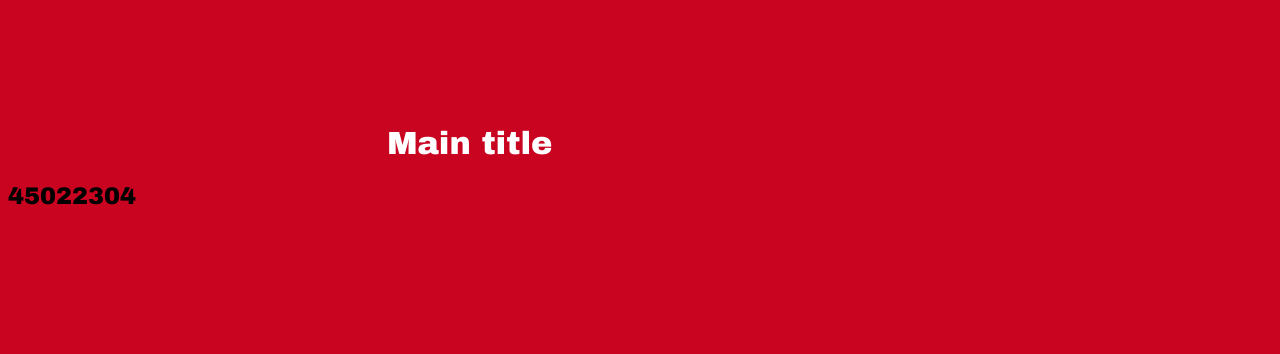
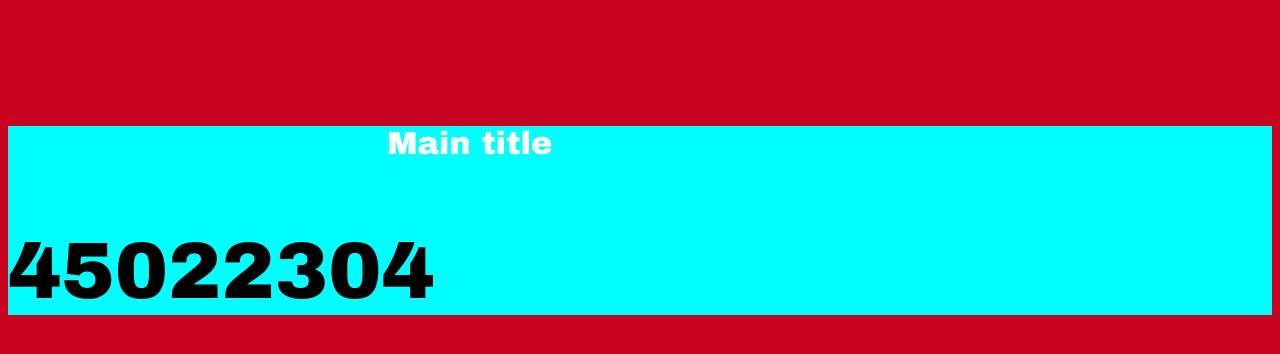
Before and after one commit to vczero98/harassment-blocker, a Python web app: template website/templates/index.html in a window 1280 px wide. Shown: the top 354 px of the page. Run offline with Jinja, Linux system fonts and the light colour scheme; the template is opened without the code that fills it, so the values that code supplies are empty.

Commit message:
changed color schemes, resized text.

```diff
--- a/website/templates/index.html
+++ b/website/templates/index.html
@@ -12,7 +12,7 @@
 
 <body>
 
-    <div id=".textContainer">
+    <div id="textContainer">
         <h1>Main title</h1>
         <h2>45022304</h2>
     </div>
--- a/website/templates/myStyle.css
+++ b/website/templates/myStyle.css
@@ -12,3 +12,12 @@ h1{
     color: white;
 
 }
+
+h2{
+    font-size: 500%;
+}
+
+#textContainer{
+    margin: auto;
+    background-color: aqua;
+}
```
